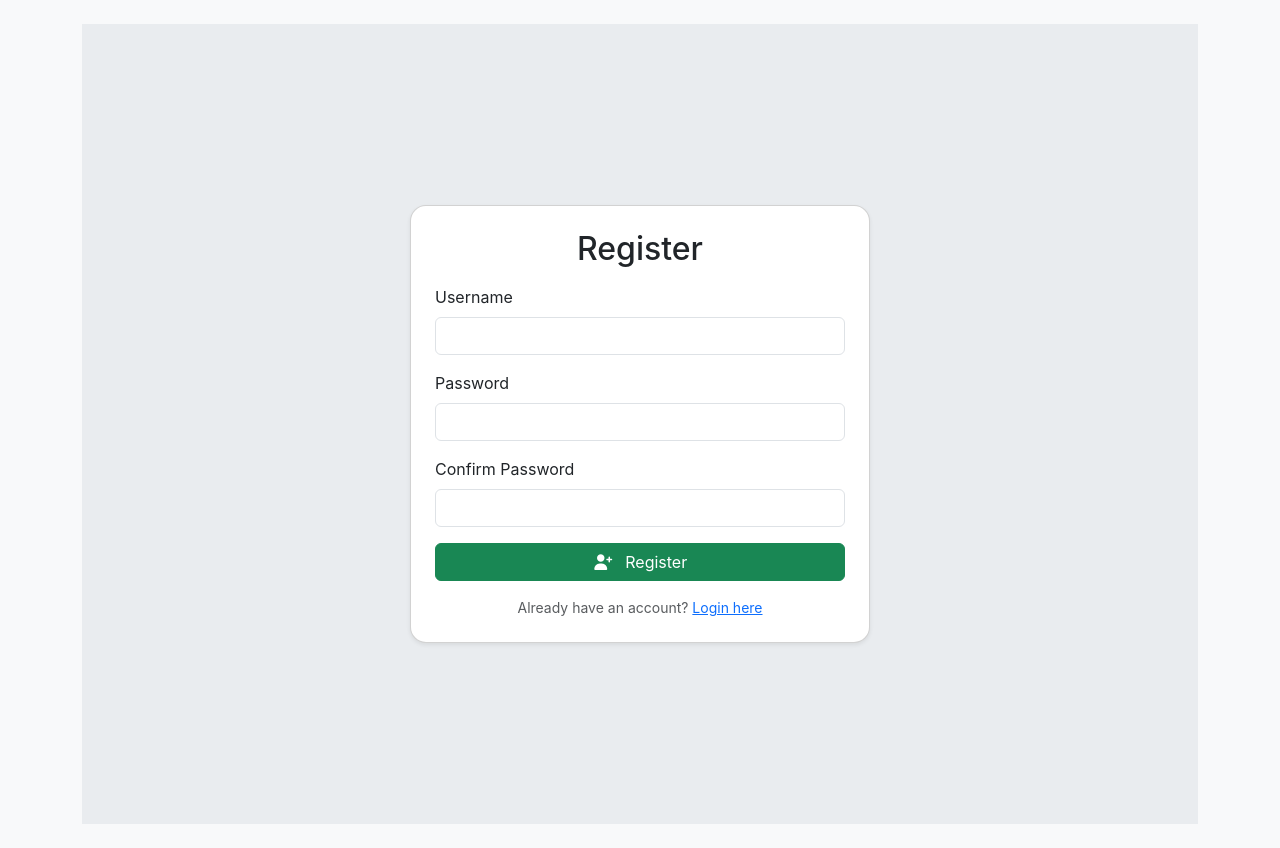
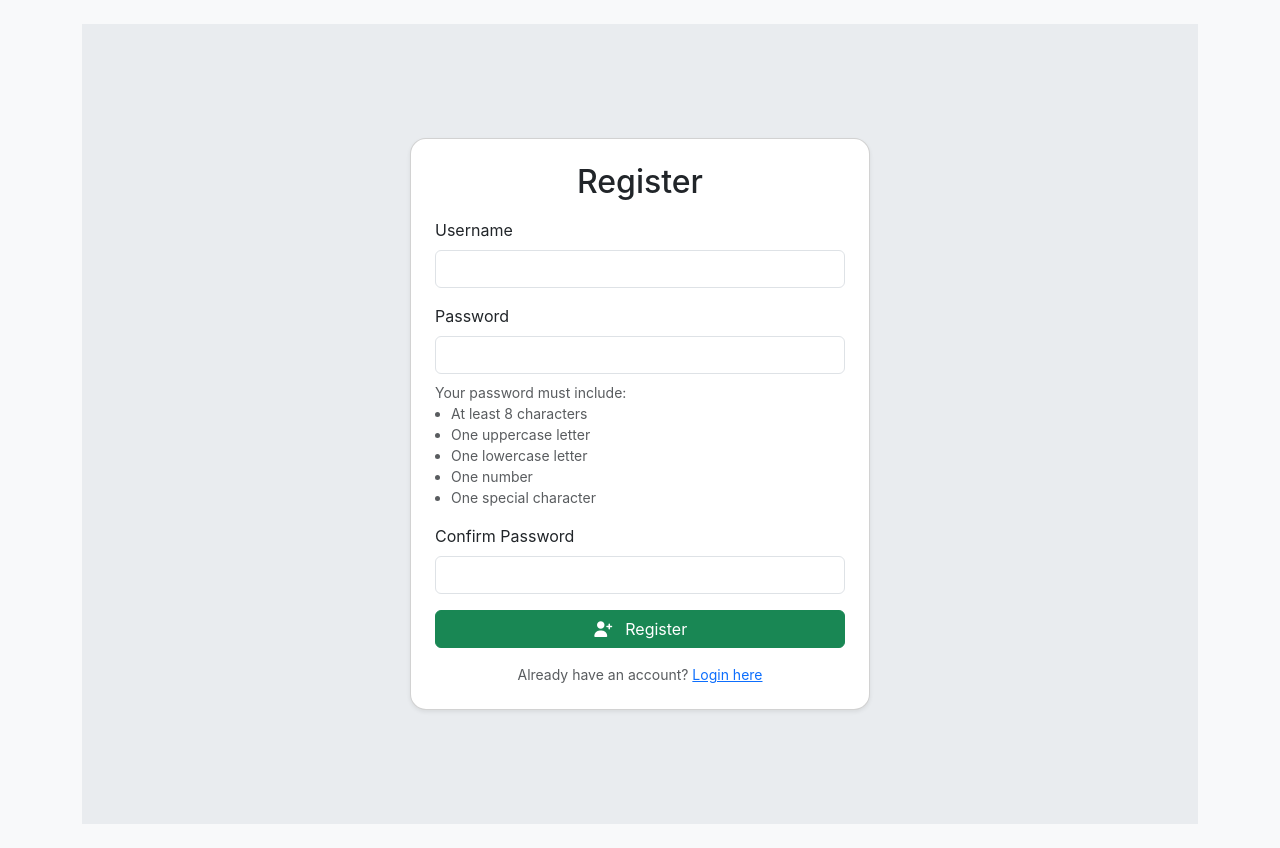
Before and after one commit to mesgun-gebremikael/BookQuoteApp, an Angular app in the folder book-quote-client/: page /register in a window 1280 px wide. Built offline with nearby package versions, Linux system fonts and the light colour scheme.

Commit message:
Improve validation UI and password feedback

```diff
--- a/book-quote-client/src/app/pages/register/register.html
+++ b/book-quote-client/src/app/pages/register/register.html
@@ -15,11 +15,24 @@
         <div class="mb-3">
           <label class="form-label">Password</label>
           <input class="form-control" name="password" type="password" [(ngModel)]="password" />
+          <div class="form-text small text-muted mt-2">
+            Your password must include:
+            <ul class="mb-0 ps-3">
+              <li>At least 8 characters</li>
+              <li>One uppercase letter</li>
+              <li>One lowercase letter</li>
+              <li>One number</li>
+              <li>One special character</li>
+            </ul>
+          </div>
         </div>
 
         <div class="mb-3">
           <label class="form-label">Confirm Password</label>
           <input class="form-control" name="confirmPassword" type="password" [(ngModel)]="confirmPassword" />
+          <div *ngIf="password && confirmPassword && password !== confirmPassword" class="form-text text-danger small mt-2">
+            Passwords do not match.
+          </div>
         </div>
 
         <button class="btn btn-success w-100" type="submit" [disabled]="isLoading">
```
